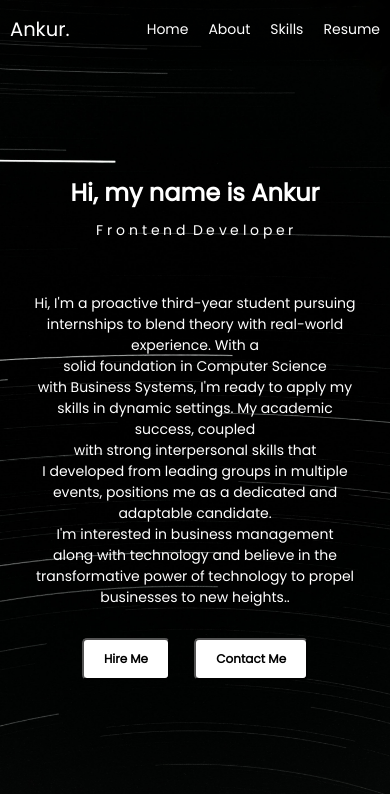
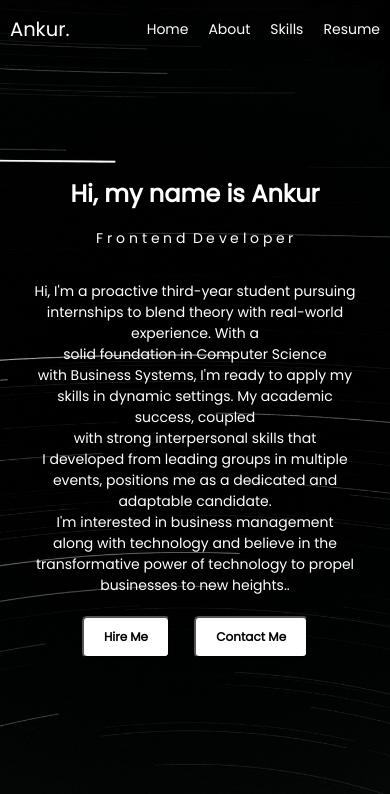
Before and after one commit to ankur3085/Portfolio, a website: page index.html in a window 390 px wide. Shown: the top 794 px of the page. Drawn offline with Linux system fonts and the light colour scheme.

Commit message:
Update styles.css

```diff
--- a/styles.css
+++ b/styles.css
@@ -260,3 +260,22 @@ nav a {
     background-position-y: 100%;
   }
 }
+
+@media only screen and (min-width: 350px) and (max-width: 800px) {
+  #title{
+    margin-top:-20px;
+
+  }
+  #role{
+    margin-bottom:-10px;
+  }
+  #description{
+
+    margin-bottom:-40px;
+  }
+  #hireBtn,
+#contactBtn{
+  margin-top:60px;
+}
+
+}
```
